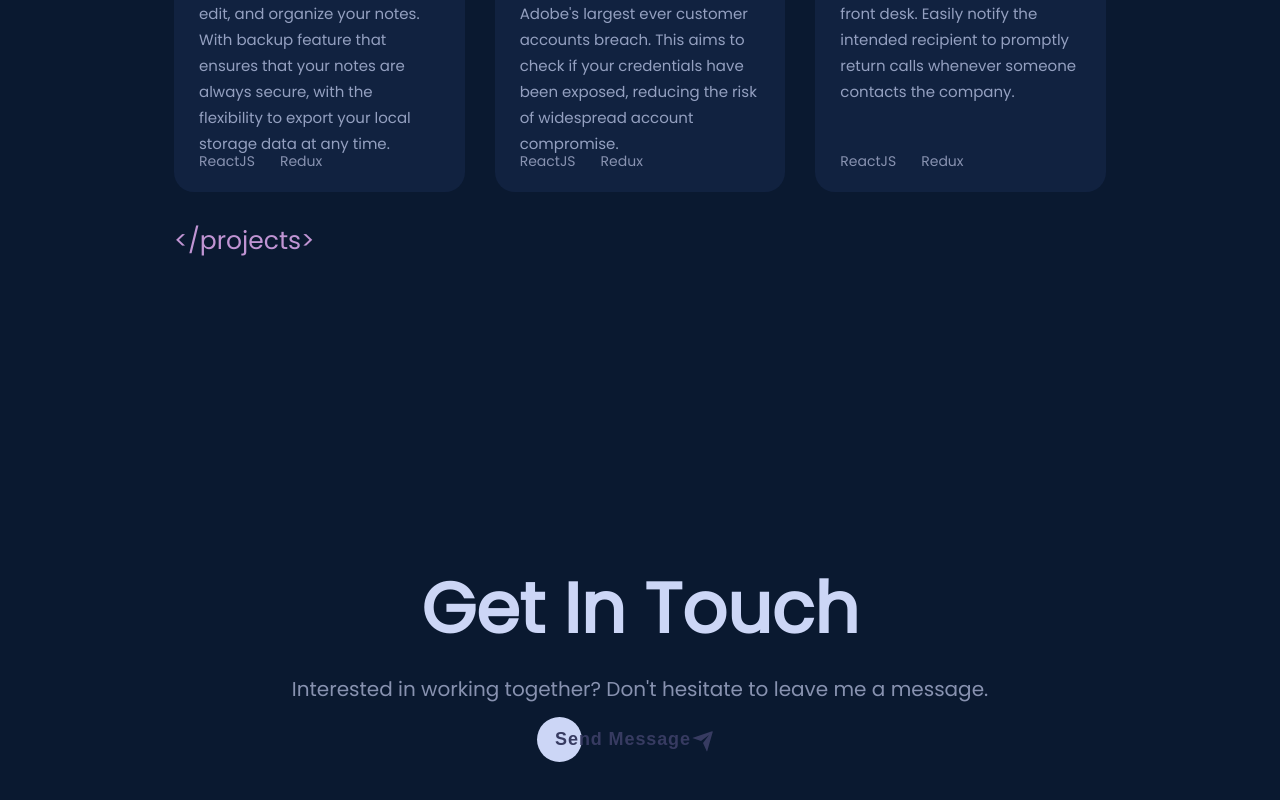
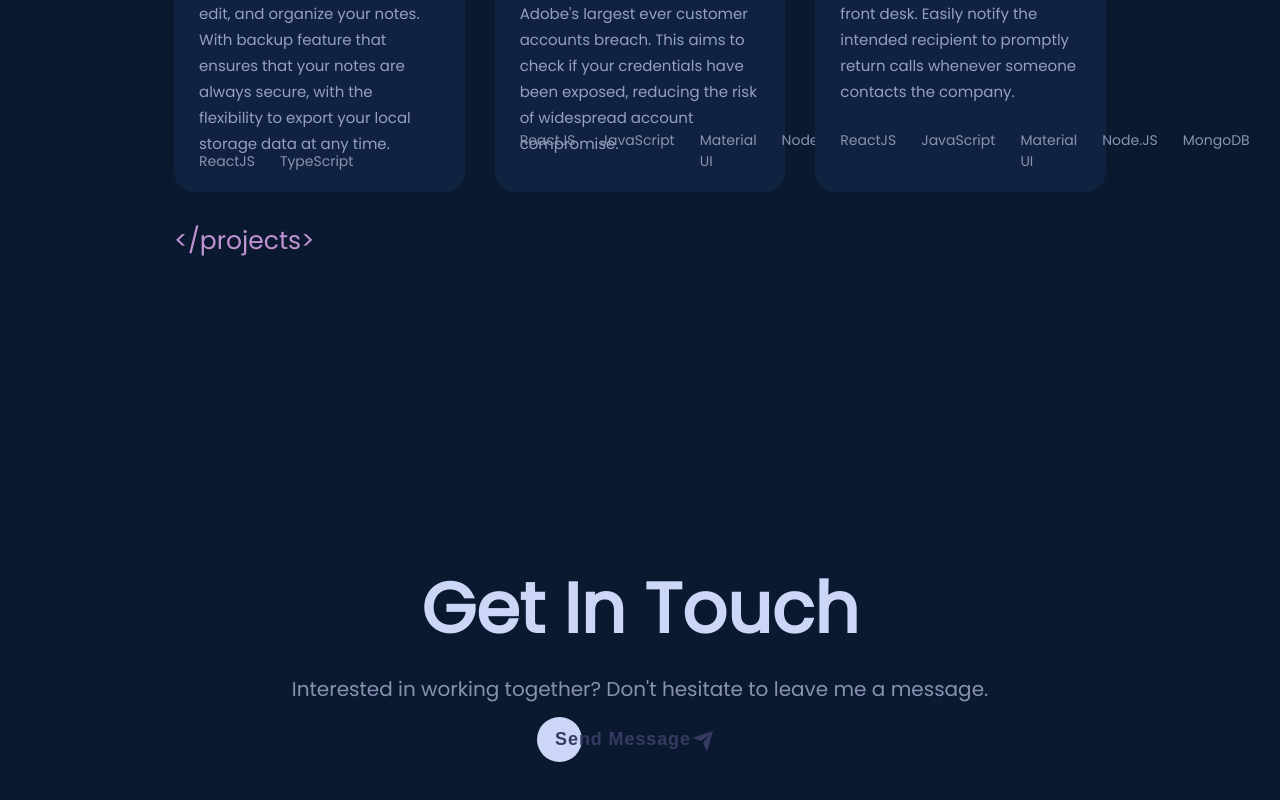
Before and after one commit to barreyrojohnmiko/personal-portfolio, a React (Create React App) app: page /#/ in a window 1280 px wide. Shown: the part 1836-2636 px from the top of the page. Built offline with nearby package versions, Linux system fonts and the light colour scheme.

Commit message:
updated projects

```diff
--- a/src/components/projects/Projects.tsx
+++ b/src/components/projects/Projects.tsx
@@ -14,7 +14,7 @@ const panelData = [
       "Effortlessly allows you to create, edit, and organize your notes. With backup feature that ensures that your notes are always secure, with the flexibility to export your local storage data at any time.",
     githubLink: "https://github.com/barreyrojohnmiko/RJSNotes",
     externalLink: "https://barreyrojohnmiko.github.io/RJSNotes/",
-    techUsed: ["ReactJS", "Redux"],
+    techUsed: ["ReactJS", "TypeScript"],
   },
   {
     pID: 2,
@@ -23,7 +23,13 @@ const panelData = [
       "This service emerged after Adobe's largest ever customer accounts breach. This aims to check if your credentials have been exposed, reducing the risk of widespread account compromise.",
     githubLink: "",
     externalLink: "https://breach.itfabrik24.net/",
-    techUsed: ["ReactJS", "Redux"],
+    techUsed: [
+      "ReactJS",
+      "JavaScript",
+      "Material UI",
+      "Node.JS",
+      "MongoDB",
+    ],
   },
   {
     pID: 3,
@@ -33,7 +39,13 @@ const panelData = [
     githubLink: "",
     externalLink:
       "https://rueckrufe.codemeta.info/login?fbclid=IwAR0wG6T2rGI9BeNakJWugxRX_opsrCBT53739VVi99K6o-RiV5vFj2DzGVg",
-    techUsed: ["ReactJS", "Redux"],
+    techUsed: [
+      "ReactJS",
+      "JavaScript",
+      "Material UI",
+      "Node.JS",
+      "MongoDB",
+    ],
   },
 ];
 
```
